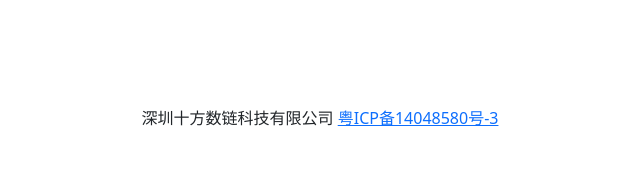
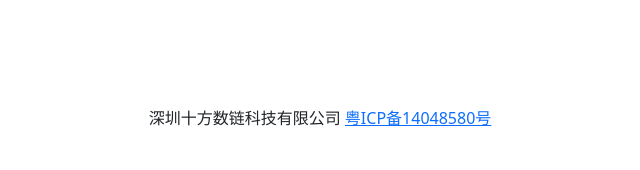
Before and after one commit to kelaocai/zechat-s, a Flask app: page / in a window 1280 px wide. Shown: the part 630-800 px from the top of the page, without its empty margins (320-960 px from the left). Run offline with Flask 2, Linux system fonts and the light colour scheme; data that the repository does not hold is empty; some libraries are stand-ins or nearby versions.

Commit message:
修改备案号

```diff
--- a/wxcloudrun/templates/index.html
+++ b/wxcloudrun/templates/index.html
@@ -94,7 +94,7 @@
           >
         </div>
       </div>
-      <div class="footer">深圳十方数链科技有限公司 <a href="https://beian.miit.gov.cn/">粤ICP备14048580号-3</a></div>
+      <div class="footer">深圳十方数链科技有限公司 <a href="https://beian.miit.gov.cn/">粤ICP备14048580号</a></div>
     </div>
   </body>
   <script src="https://mat1.gtimg.com/www/asset/lib/jquery/jquery/jquery-1.11.1.min.js"></script>
```
Also changed, not shown: test.js (+5 -5 lines).
